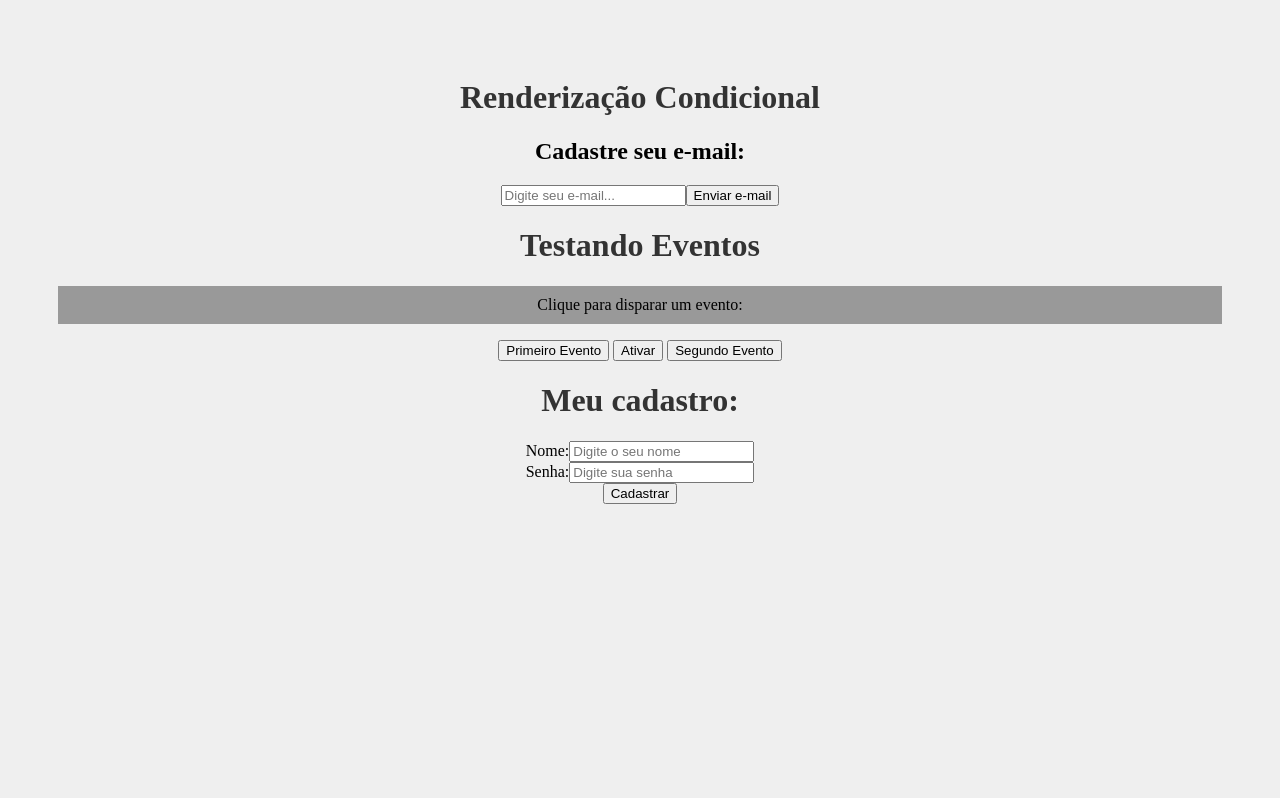
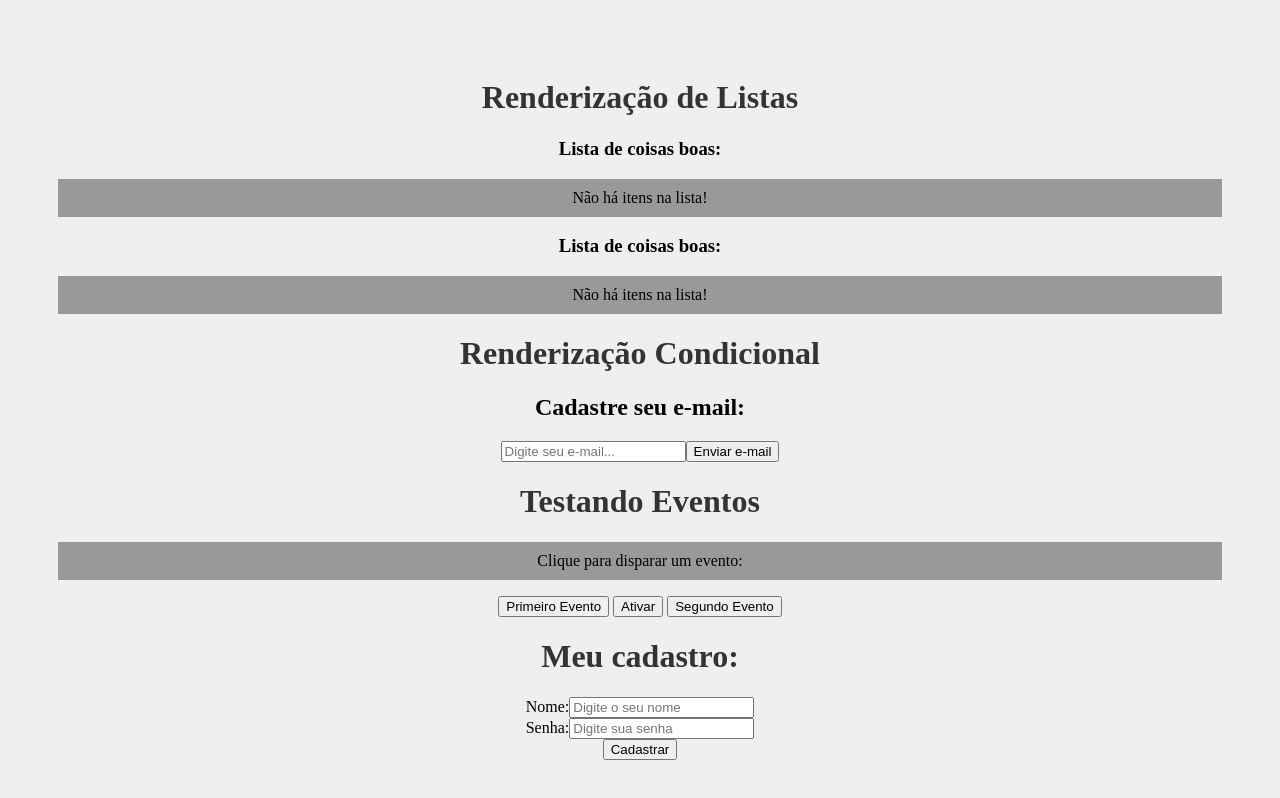
Before and after one commit to vanderleiacn/meu-projeto-react, a React (Create React App) app: page / in a window 1280 px wide. Shown: the top 798 px of the page. Built offline with nearby package versions, Linux system fonts and the light colour scheme.

Commit message:
renderizando por condiçao

```diff
--- a/src/App.js
+++ b/src/App.js
@@ -3,12 +3,20 @@ import './App.css';
 import Condicional from './components/Condicional';
 import Evento from './components/Evento';
 import Form from './components/Form';
+import OutraLista from './components/OutraLista';
 //import HelloWorld from './components/HelloWorld';
 //import SayMyName from './components/SayMyName';
 function App() {
+
+    const meusItens = ['React','Vue','Angular'] //lista criada no proprio componente , mas pode vir de um servidor externo ou do servidor do BD
+
+
   return (
 
     <div className="App"> {/*a tag div é usada para encapsular tudo*/}
+      <h1>Renderização de Listas</h1>
+      <OutraLista itens={meusItens}/>
+      <OutraLista itens={[]}/> {/*retorna lista vazia*/}
       <h1>Renderização Condicional</h1>
       <Condicional/>
       <h1>Testando Eventos</h1> {/* declarado aqui, porem esta vindo do arquivo index.css*/}
--- /dev/null
+++ b/src/components/OutraLista.js
@@ -0,0 +1,17 @@
+
+function OutraLista({itens}){
+return(
+    <>
+        <h3>Lista de coisas boas:</h3>
+        {itens.lenght > 0 ? (
+             itens.map((item, index) => (//de onde vem esse item? ele é diferente da variavel.
+            <p key={index}>{item}</p>//explica melhor sobre esse index. o index nao é a forma mais recomendada de se usar e sim uma chave ID que venha do BackEnd
+        ))) : (                               /*se excluir o index a lista aparece normal ao renderizar a pagina, mas da erro no dev tools */
+            <p>Não há itens na lista!</p>
+        )}
+            {/*na linha 6 inicia a cindição if. se os itens for > 0 imprime a lista
+            e na linha 10 é o else : se nao for maior que zero,imprime a msg que ta dentro do else*/}
+    </>
+)
+}
+export default OutraLista
```
